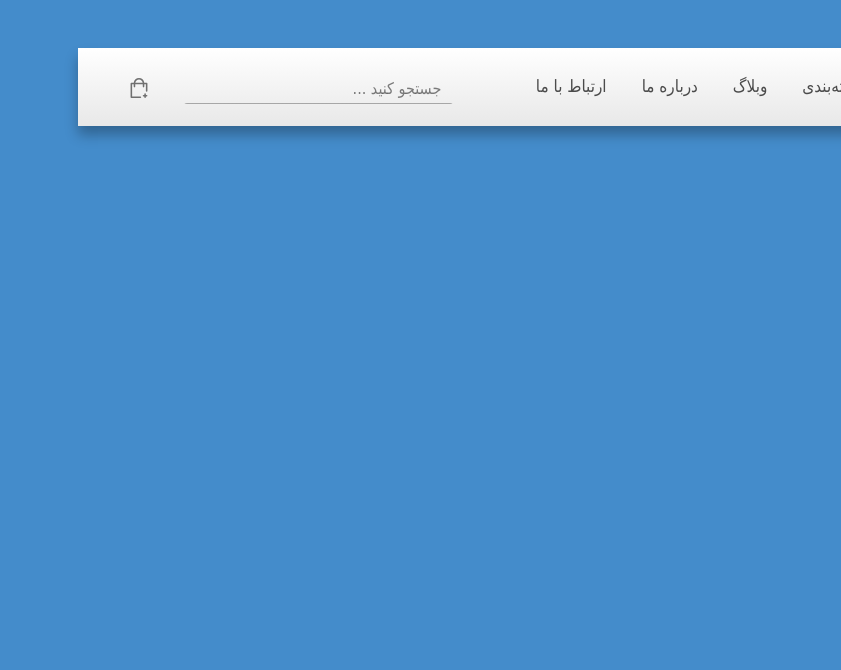
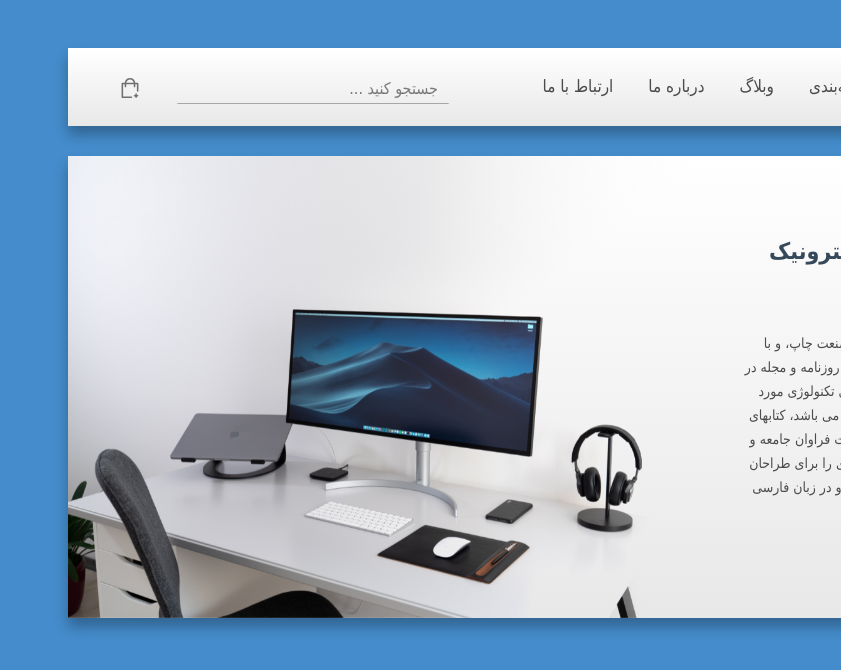
Before and after one commit to amiirbazzii/store, a React (Create React App) app: page / in a window 1280 px wide. Shown: the top 670 px of the page, without its empty margins (439-1280 px from the left). Built offline with nearby package versions, Linux system fonts and the light colour scheme.

Commit message:
create Hero component

```diff
--- a/src/components/home/Hero.jsx
+++ b/src/components/home/Hero.jsx
@@ -0,0 +1,32 @@
+import React from 'react';
+
+import '../../static/styles/home/Hero.scss';
+
+import HeroImage from '../../static/images/home/nikolay-tarashchenko-ep6Afz45gH0-unsplash.png';
+
+const Hero = () => {
+  return (
+    <div className='hero'>
+      <div className='box'>
+        <div className='col-md-5 intro'>
+          <h2 className='title'>بزرگترین فروشگاه لوازم الکترونیک کشور</h2>
+          <p className='text'>
+            لورم ایپسوم متن ساختگی با تولید سادگی نامفهوم از صنعت چاپ، و با
+            استفاده از طراحان گرافیک است، چاپگرها و متون بلکه روزنامه و مجله در
+            ستون و سطرآنچنان که لازم است، و برای شرایط فعلی تکنولوژی مورد نیاز،
+            و کاربردهای متنوع با هدف بهبود ابزارهای کاربردی می باشد، کتابهای
+            زیادی در شصت و سه درصد گذشته حال و آینده، شناخت فراوان جامعه و
+            متخصصان را می طلبد، تا با نرم افزارها شناخت بیشتری را برای طراحان
+            رایانه ای علی الخصوص طراحان خلاقی، و فرهنگ پیشرو در زبان فارسی ایجاد
+            کرد{' '}
+          </p>
+        </div>
+        <div className='col-md-7 image'>
+          <img className='img-fluid' src={HeroImage} alt='Heroimage' />
+        </div>
+      </div>
+    </div>
+  );
+};
+
+export default Hero;
--- a/src/pages/home.jsx
+++ b/src/pages/home.jsx
@@ -1,11 +1,13 @@
 import React from 'react';
 
 import Nav from '../components/home/Nav';
+import Hero from '../components/home/Hero';
 
 const home = () => {
   return (
     <div className='home'>
       <Nav />
+      <Hero />
     </div>
   );
 };
--- a/src/static/styles/app.scss
+++ b/src/static/styles/app.scss
@@ -5,12 +5,17 @@ body {
   font-weight: 300;
 
   .box {
+    margin-top: 30px;
     display: flex;
     background-image: linear-gradient(#ffffff, #e8e8e8);
     box-shadow: 0 9px 12px rgba($color: #000000, $alpha: 0.28);
     align-items: center;
   }
 
+  .img-fluid {
+    max-width: 100%;
+    height: auto;
+  }
   a,
   p,
   h1,
--- /dev/null
+++ b/src/static/styles/home/Hero.scss
@@ -0,0 +1,24 @@
+.hero {
+  .box {
+    .intro {
+      text-align: right;
+      padding-right: 70px;
+
+      .title {
+        color: #36495a;
+        font-size: 23px;
+        padding-bottom: 20px;
+      }
+      .text {
+        line-height: 1.5rem;
+      }
+    }
+
+    .image {
+      padding-left: 0;
+      img {
+        mix-blend-mode: darken;
+      }
+    }
+  }
+}
--- a/src/static/styles/home/nav.scss
+++ b/src/static/styles/home/nav.scss
@@ -2,6 +2,8 @@
   .logo {
     h2 {
       color: #535353;
+      font-size: 30px;
+      font-weight: 300;
       span {
         color: #448ccb;
       }
```
Also changed, not shown: src/static/images/home/nikolay-tarashchenko-ep6Afz45gH0-unsplash.png (added), src/static/styles/bootstrap-grid.min.css.
